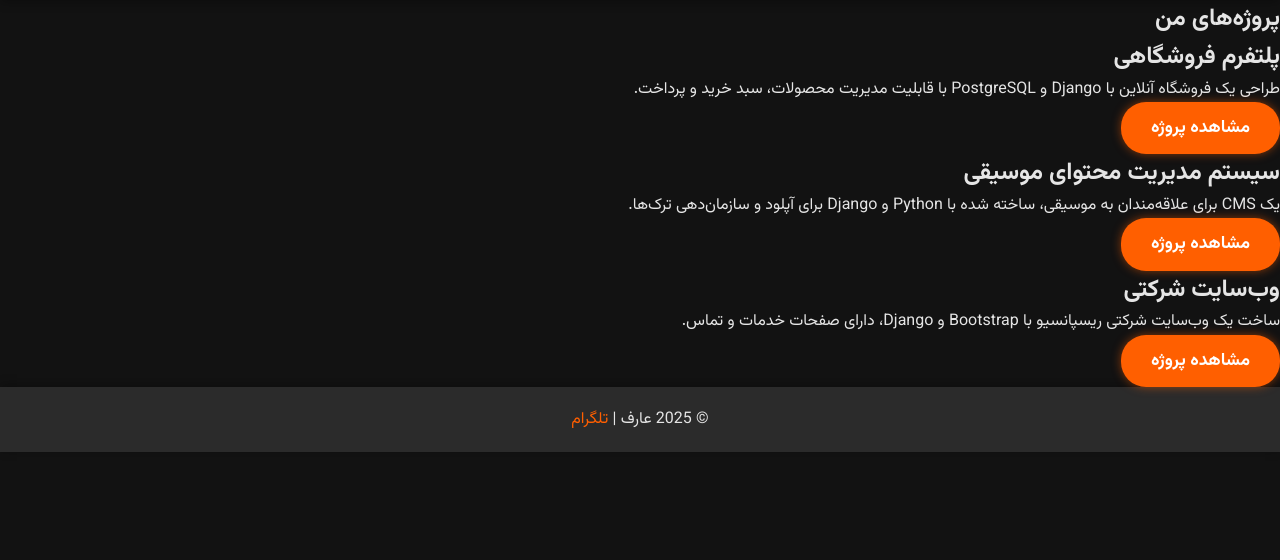
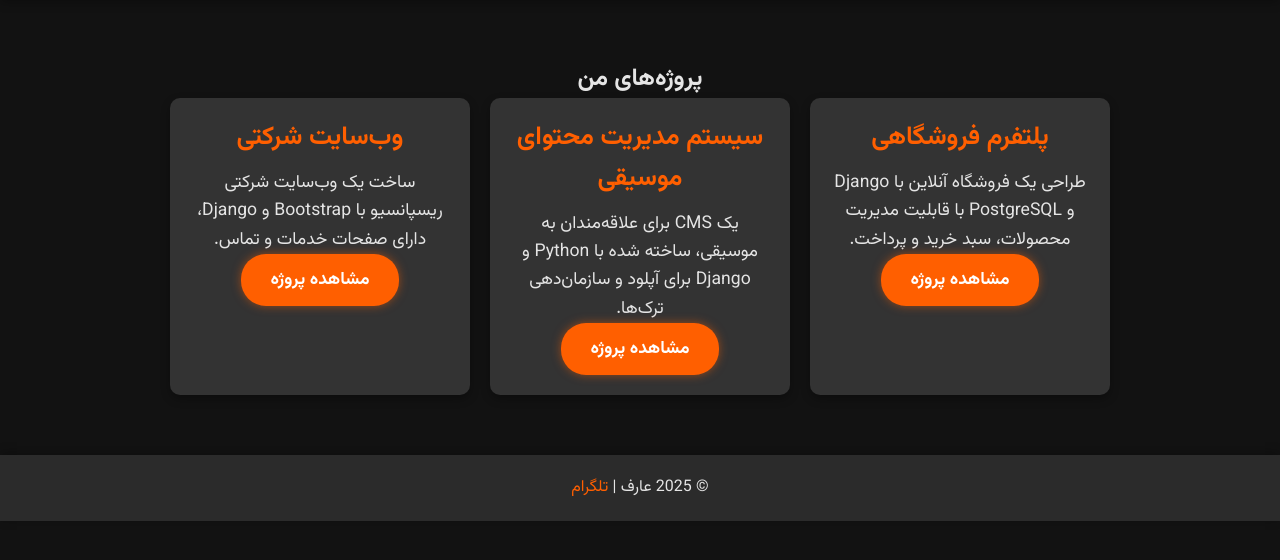
Before and after one commit to Aaxref/Resume-Site, a Django app: page /projects/ in a window 1280 px wide. Shown: the part 71-631 px from the top of the page. Run offline with Django 5.2, Linux system fonts and the light colour scheme.

Commit message:
modified:   MyResume/resume/static/resume/css/style.css

```diff
--- a/MyResume/resume/static/resume/css/style.css
+++ b/MyResume/resume/static/resume/css/style.css
@@ -615,3 +615,43 @@ footer a:hover {
     50% { transform: scale(1.1); opacity: 1; }
     100% { transform: scale(1); opacity: 0.8; }
 }
+
+.projects {
+    padding: 60px 20px;
+    max-width: 1200px;
+    margin: 0 auto;
+    text-align: center;
+}
+
+.project-container {
+    display: flex;
+    flex-wrap: wrap;
+    justify-content: center;
+    gap: 20px;
+}
+
+.project-card {
+    background: #333;
+    padding: 20px;
+    border-radius: 10px;
+    box-shadow: 0 4px 10px rgba(0, 0, 0, 0.3);
+    width: 300px;
+    text-align: center;
+    transition: transform 0.3s ease, box-shadow 0.3s ease;
+}
+
+.project-card:hover {
+    transform: translateY(-5px);
+    box-shadow: 0 6px 15px rgba(255, 95, 0, 0.5);
+}
+
+.project-card h2 {
+    font-size: 1.6em;
+    color: #ff5f00;
+    margin-bottom: 10px;
+}
+
+.project-card p {
+    font-size: 1.1em;
+    color: #e5e5e5;
+}
```
